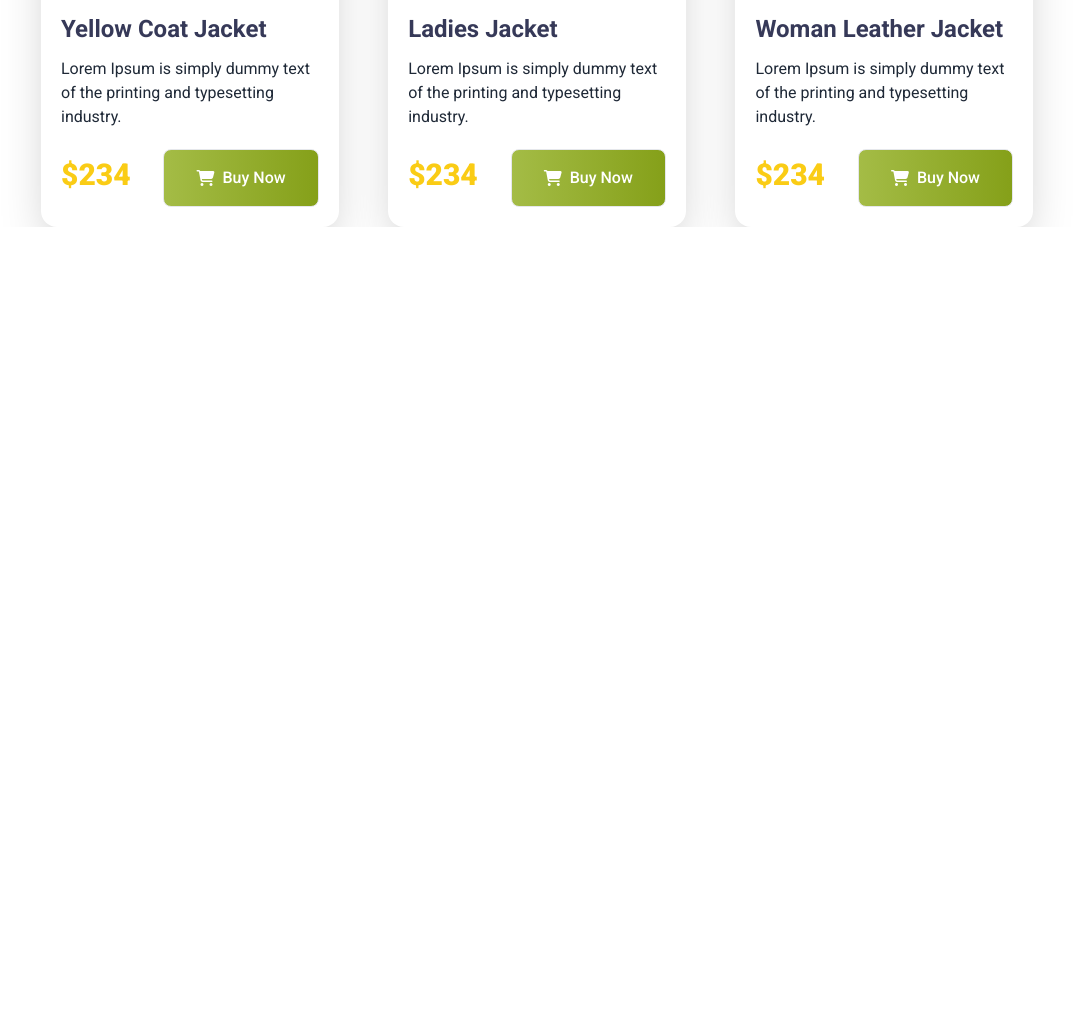
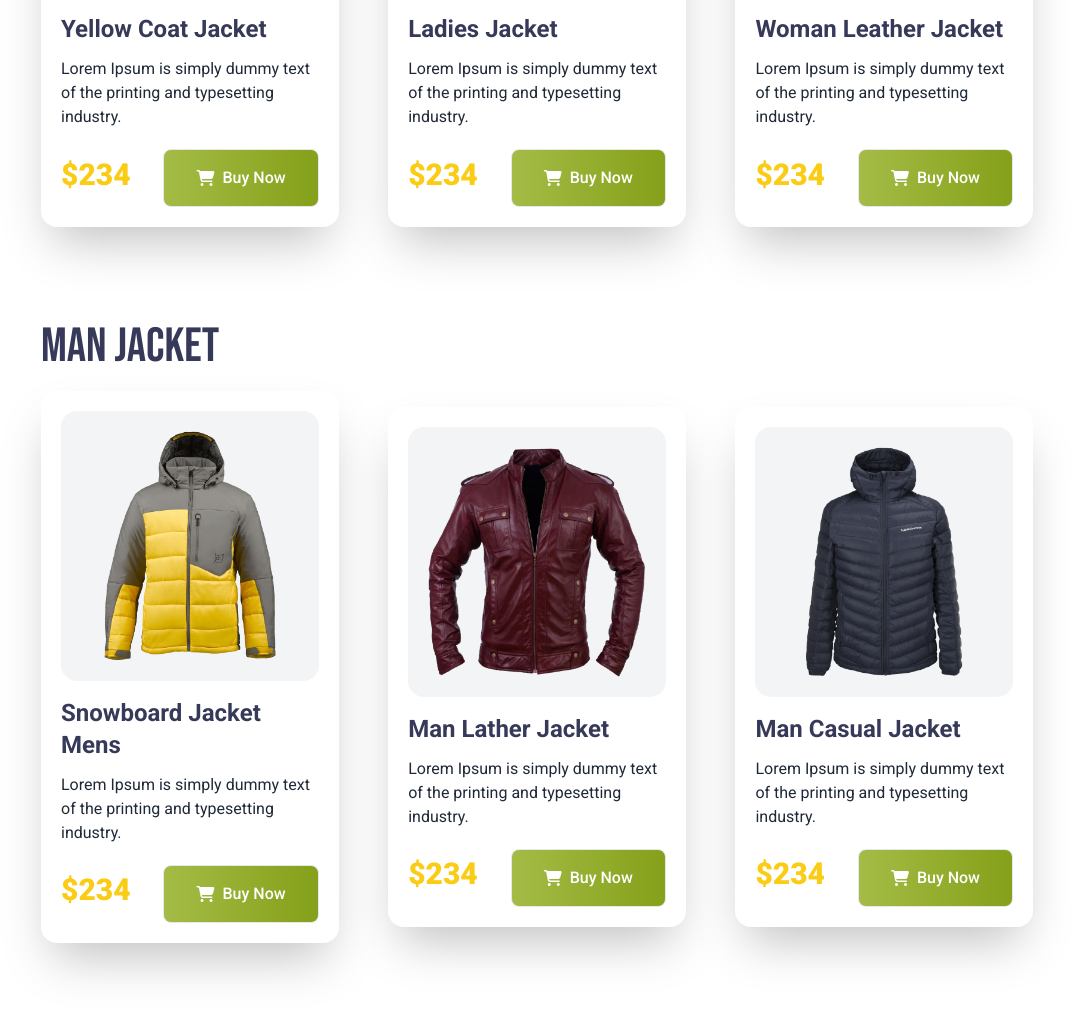
Before and after one commit to chaudhuree/penguin-website-tailwind, a plain HTML site: page index.html in a window 1280 px wide. Shown: the part 1245-2260 px from the top of the page, without its empty margins (103-1176 px from the left). Before the commit the page ends 1472 px from the top, so only its background shows below. Drawn offline with nearby package versions, Linux system fonts and the light colour scheme.

Commit message:
men's jacket section done

```diff
--- a/index.html
+++ b/index.html
@@ -79,6 +79,7 @@
     <main>
       <div class="container px-36 text-[#363958] font-bebas">
         <!-- women section -->
+       <div class="women section">
         <h1 class="font-normal text-5xl mb-5">Woman Jacket</h1>
         <div class="women-jacket-cards font-roboto flex justify-between items-center">
           <div class="card p-5 w-[30%] shadow-2xl rounded-2xl">
@@ -154,6 +155,85 @@
             </div>
           </div>
         </div>
+       </div>
+        <!-- men section -->
+       <div class="men section my-24">
+        <h1 class="font-normal text-5xl mb-5">Man Jacket</h1>
+        <div class="women-jacket-cards font-roboto flex justify-between items-center">
+          <div class="card p-5 w-[30%] shadow-2xl rounded-2xl">
+            <figure class="bg-gray-100 p-5 rounded-2xl text-center mb-4">
+              <img src="./images/jacket-4.png" alt="women jacket" />
+            </figure>
+            <div class="description flex flex-col gap-3">
+              <h3 class="font-bold text-2xl">Snowboard Jacket Mens</h3>
+              <p class="text-gray-800 text-base leading-6">
+                Lorem Ipsum is simply dummy text of the printing and typesetting
+                industry.
+              </p>
+              <div class="flex justify-between items-center">
+                <p
+                  class="text-yellow-400 text-3xl font-extrabold leading-normal"
+                >
+                  $234
+                </p>
+                <button
+                  class="mt-2 text-white border rounded-lg py-4 px-8 bg-gradient-to-r from-[#A4BC46] to-[#85A019] flex items-center justify-between gap-2 font-roboto font-medium"
+                >
+                  <i class="fa-solid fa-cart-shopping"></i> Buy Now
+                </button>
+              </div>
+            </div>
+          </div>
+          <div class="card p-5 w-[30%] shadow-2xl rounded-2xl">
+            <figure class="bg-gray-100 p-5 rounded-2xl text-center mb-4">
+              <img src="./images/jacket-5.png" alt="women jacket" />
+            </figure>
+            <div class="description flex flex-col gap-3">
+              <h3 class="font-bold text-2xl">Man Lather Jacket </h3>
+              <p class="text-gray-800 text-base leading-6">
+                Lorem Ipsum is simply dummy text of the printing and typesetting
+                industry.
+              </p>
+              <div class="flex justify-between items-center">
+                <p
+                  class="text-yellow-400 text-3xl font-extrabold leading-normal"
+                >
+                  $234
+                </p>
+                <button
+                  class="mt-2 text-white border rounded-lg py-4 px-8 bg-gradient-to-r from-[#A4BC46] to-[#85A019] flex items-center justify-between gap-2 font-roboto font-medium"
+                >
+                  <i class="fa-solid fa-cart-shopping"></i> Buy Now
+                </button>
+              </div>
+            </div>
+          </div>
+          <div class="card p-5 w-[30%] shadow-2xl rounded-2xl">
+            <figure class="bg-gray-100 p-5 rounded-2xl text-center mb-4">
+              <img src="./images/jacket-6.png" alt="women jacket" />
+            </figure>
+            <div class="description flex flex-col gap-3">
+              <h3 class="font-bold text-2xl">Man Casual Jacket </h3>
+              <p class="text-gray-800 text-base leading-6">
+                Lorem Ipsum is simply dummy text of the printing and typesetting
+                industry.
+              </p>
+              <div class="flex justify-between items-center">
+                <p
+                  class="text-yellow-400 text-3xl font-extrabold leading-normal"
+                >
+                  $234
+                </p>
+                <button
+                  class="mt-2 text-white border rounded-lg py-4 px-8 bg-gradient-to-r from-[#A4BC46] to-[#85A019] flex items-center justify-between gap-2 font-roboto font-medium"
+                >
+                  <i class="fa-solid fa-cart-shopping"></i> Buy Now
+                </button>
+              </div>
+            </div>
+          </div>
+        </div>
+       </div>
       </div>
     </main>
   </body>
```
